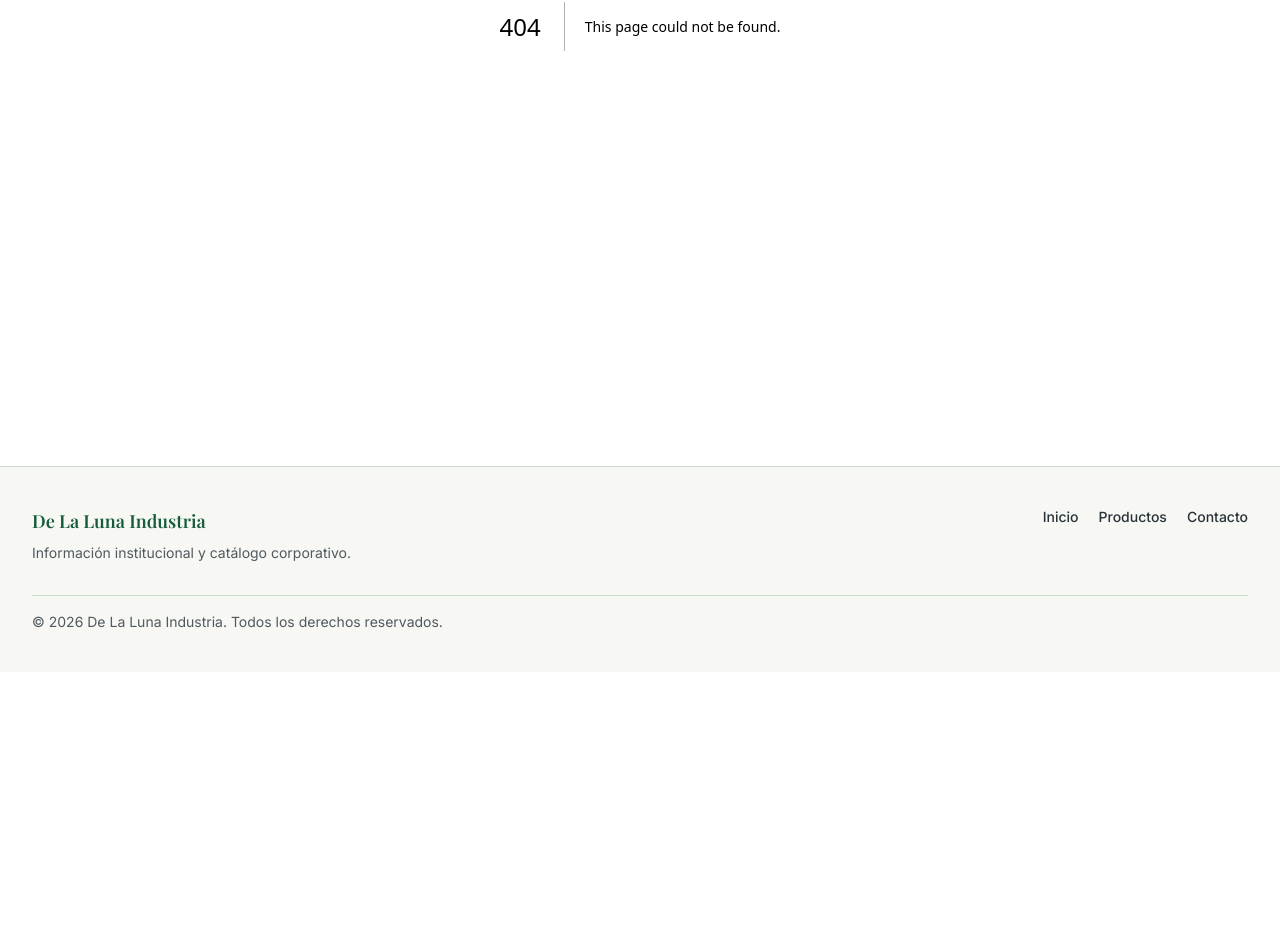
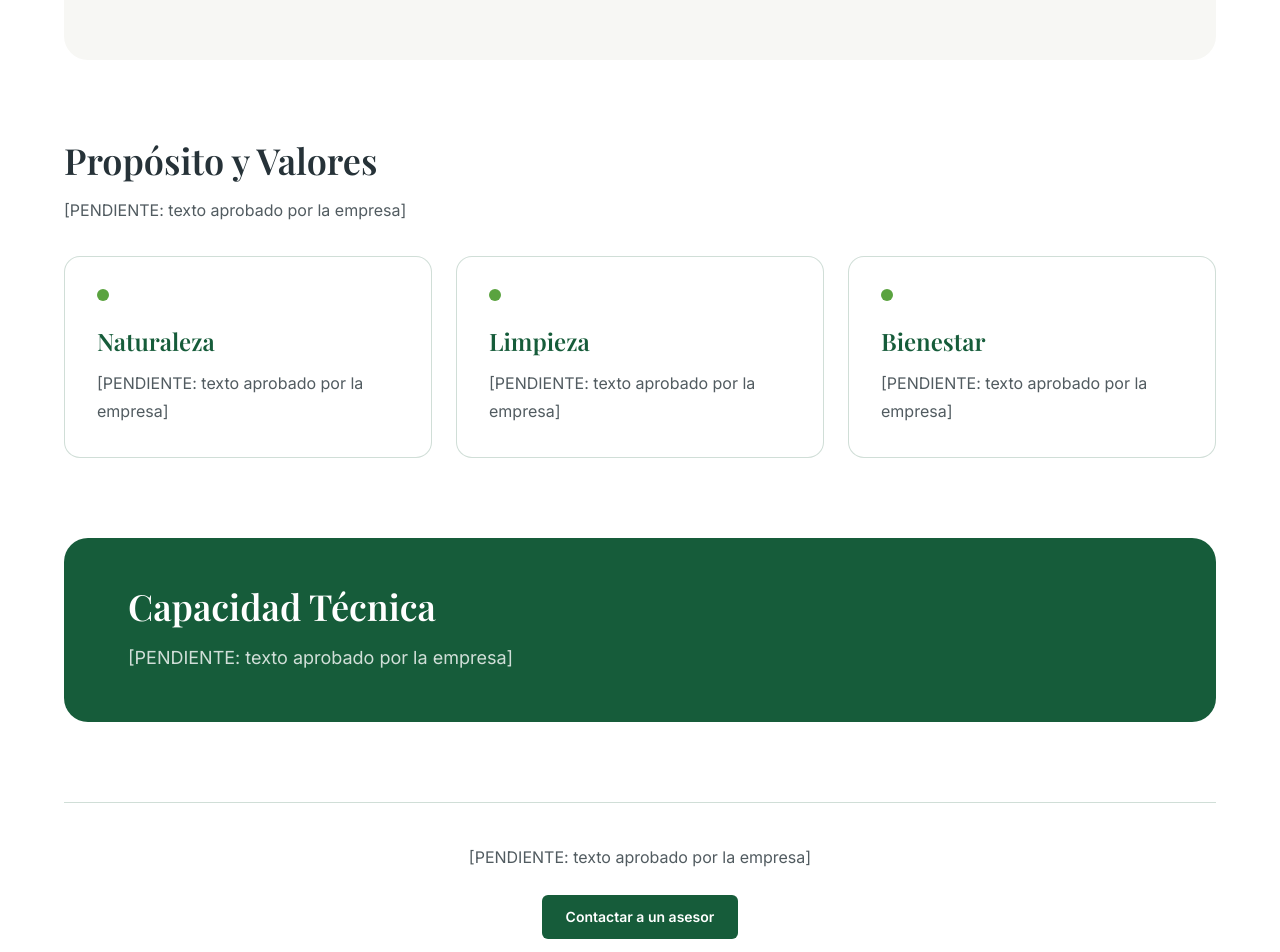
Before and after one commit to OscarUMB/delaluna-industria-web, a Next.js app: page /nosotros in a window 1280 px wide. Before the commit this address had no page. Shown: the part 479-1431 px from the top of the page. Before the commit the page ends 1151 px from the top, so only its background shows below. Built offline with nearby package versions, Linux system fonts and the light colour scheme; a web font is replaced by a local one.

Commit message:
feat: creacion de paginas corporativas Nosotros y Soluciones estaticas

```diff
--- /dev/null
+++ b/src/app/nosotros/page.tsx
@@ -0,0 +1,91 @@
+import Link from "next/link";
+
+import { Container } from "@/components/ui/Container";
+
+const pendingApprovedCopy = "[PENDIENTE: texto aprobado por la empresa]";
+
+const corporateValues = ["Naturaleza", "Limpieza", "Bienestar"] as const;
+
+export default function AboutPage() {
+  return (
+    <Container className="py-4 sm:py-8">
+      <article className="space-y-16 sm:space-y-20">
+        <header className="rounded-3xl bg-surface-soft px-6 py-12 sm:px-10 sm:py-16 lg:px-16 lg:py-20">
+          <p className="text-sm font-semibold tracking-wide text-brand-green-deep uppercase">
+            Nosotros
+          </p>
+          <h1 className="mt-4 max-w-4xl font-serif text-4xl leading-tight font-semibold text-brand-green-deep sm:text-5xl lg:text-6xl">
+            Nuestra Historia y Capacidad Técnica
+          </h1>
+          <p className="mt-6 max-w-3xl text-base leading-7 text-text-primary/80 sm:text-lg sm:leading-8">
+            {pendingApprovedCopy}
+          </p>
+        </header>
+
+        <section aria-labelledby="purpose-values-title">
+          <div className="max-w-2xl">
+            <h2
+              id="purpose-values-title"
+              className="font-serif text-3xl font-semibold text-text-primary sm:text-4xl"
+            >
+              Propósito y Valores
+            </h2>
+            <p className="mt-4 leading-7 text-text-primary/80">
+              {pendingApprovedCopy}
+            </p>
+          </div>
+
+          <ul className="mt-8 grid grid-cols-1 gap-4 lg:grid-cols-3 lg:gap-6">
+            {corporateValues.map((value) => (
+              <li
+                key={value}
+                className="rounded-2xl border border-brand-green-deep/20 bg-surface-primary p-6 sm:p-8"
+              >
+                <div
+                  className="size-3 rounded-full bg-brand-green-leaf"
+                  aria-hidden="true"
+                />
+                <h3 className="mt-6 font-serif text-2xl font-semibold text-brand-green-deep">
+                  {value}
+                </h3>
+                <p className="mt-3 leading-7 text-text-primary/80">
+                  {pendingApprovedCopy}
+                </p>
+              </li>
+            ))}
+          </ul>
+        </section>
+
+        <section
+          aria-labelledby="technical-capacity-title"
+          className="rounded-3xl bg-brand-green-deep px-6 py-10 text-surface-primary sm:px-10 sm:py-12 lg:px-16"
+        >
+          <h2
+            id="technical-capacity-title"
+            className="font-serif text-3xl font-semibold sm:text-4xl"
+          >
+            Capacidad Técnica
+          </h2>
+          <p className="mt-4 max-w-3xl text-base leading-7 text-surface-primary/80 sm:text-lg sm:leading-8">
+            {pendingApprovedCopy}
+          </p>
+        </section>
+
+        <section
+          aria-label="Contacto comercial"
+          className="border-t border-brand-green-deep/20 pt-10 text-center"
+        >
+          <p className="text-base leading-7 text-text-primary/80">
+            {pendingApprovedCopy}
+          </p>
+          <Link
+            href="/#contacto"
+            className="mt-6 inline-flex min-h-11 w-full items-center justify-center rounded-md bg-brand-green-deep px-6 py-3 text-center text-sm font-semibold text-surface-primary transition-colors hover:bg-brand-green-leaf hover:text-text-primary focus-visible:outline-none focus-visible:ring-2 focus-visible:ring-brand-green-deep focus-visible:ring-offset-2 focus-visible:ring-offset-surface-primary sm:w-auto"
+          >
+            Contactar a un asesor
+          </Link>
+        </section>
+      </article>
+    </Container>
+  );
+}
--- /dev/null
+++ b/src/app/soluciones/page.tsx
@@ -0,0 +1,80 @@
+import Link from "next/link";
+
+import { Container } from "@/components/ui/Container";
+
+const pendingApprovedCopy = "[PENDIENTE: texto aprobado por la empresa]";
+
+const marketSegments = [
+  "Hogar",
+  "Institucional y Empresas",
+  "Agropecuario",
+] as const;
+
+export default function SolutionsPage() {
+  return (
+    <Container className="py-4 sm:py-8">
+      <article className="space-y-16 sm:space-y-20">
+        <header className="rounded-3xl bg-surface-soft px-6 py-12 sm:px-10 sm:py-16 lg:px-16 lg:py-20">
+          <p className="text-sm font-semibold tracking-wide text-brand-green-deep uppercase">
+            Soluciones
+          </p>
+          <h1 className="mt-4 max-w-4xl font-serif text-4xl leading-tight font-semibold text-brand-green-deep sm:text-5xl lg:text-6xl">
+            Soluciones a la medida de tu sector
+          </h1>
+          <p className="mt-6 max-w-3xl text-base leading-7 text-text-primary/80 sm:text-lg sm:leading-8">
+            {pendingApprovedCopy}
+          </p>
+        </header>
+
+        <section aria-labelledby="market-segments-title">
+          <h2
+            id="market-segments-title"
+            className="font-serif text-3xl font-semibold text-text-primary sm:text-4xl"
+          >
+            Segmentos
+          </h2>
+
+          <ul className="mt-8 grid grid-cols-1 gap-4 md:grid-cols-2 lg:grid-cols-3 lg:gap-6">
+            {marketSegments.map((segment, index) => (
+              <li
+                key={segment}
+                className="flex min-h-64 flex-col rounded-2xl border border-brand-green-deep/20 bg-surface-primary p-6 sm:p-8"
+              >
+                <span className="text-sm font-semibold text-brand-green-leaf">
+                  0{index + 1}
+                </span>
+                <h3 className="mt-6 font-serif text-2xl font-semibold text-brand-green-deep">
+                  {segment}
+                </h3>
+                <p className="mt-3 leading-7 text-text-primary/80">
+                  {pendingApprovedCopy}
+                </p>
+              </li>
+            ))}
+          </ul>
+        </section>
+
+        <section
+          aria-labelledby="special-quotes-title"
+          className="rounded-3xl bg-surface-soft px-6 py-10 text-center sm:px-10 sm:py-12 lg:px-16"
+        >
+          <h2
+            id="special-quotes-title"
+            className="font-serif text-3xl font-semibold text-brand-green-deep sm:text-4xl"
+          >
+            Cotizaciones especiales
+          </h2>
+          <p className="mx-auto mt-4 max-w-2xl leading-7 text-text-primary/80">
+            {pendingApprovedCopy}
+          </p>
+          <Link
+            href="/#cotizacion"
+            className="mt-6 inline-flex min-h-11 w-full items-center justify-center rounded-md bg-brand-green-deep px-6 py-3 text-center text-sm font-semibold text-surface-primary transition-colors hover:bg-brand-green-leaf hover:text-text-primary focus-visible:outline-none focus-visible:ring-2 focus-visible:ring-brand-green-deep focus-visible:ring-offset-2 focus-visible:ring-offset-surface-soft sm:w-auto"
+          >
+            Solicitar cotización especial
+          </Link>
+        </section>
+      </article>
+    </Container>
+  );
+}
```
